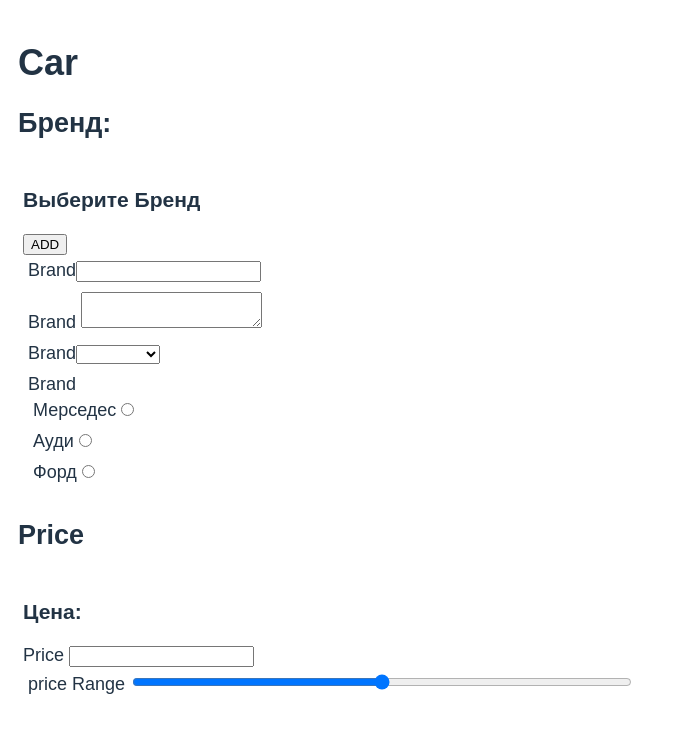
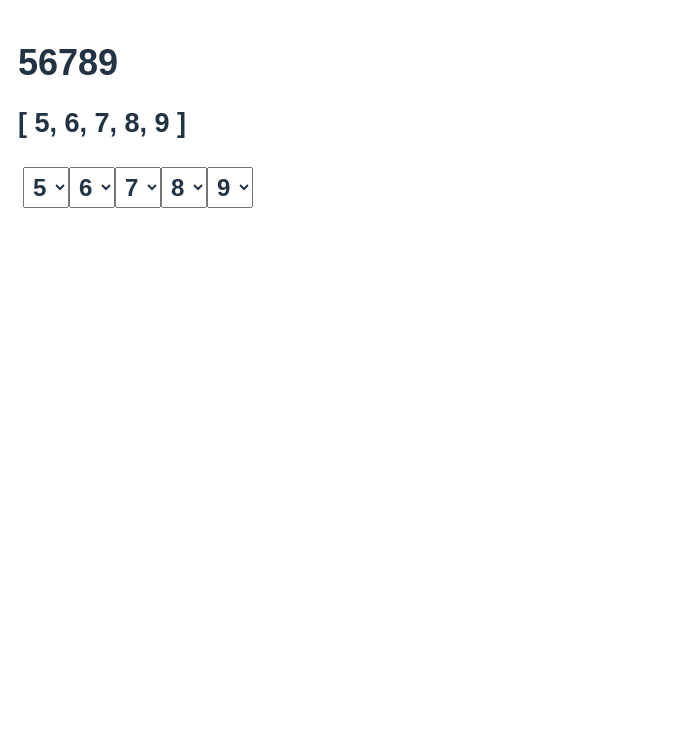
Before and after one commit to yourock1988/vue-user-input, a Vue app: page / in a window 1280 px wide. Shown: the top 732 px of the page, without its empty margins (0-675 px from the left). Built offline with nearby package versions, Linux system fonts and the light colour scheme.

Commit message:
Implemented: SuperSelect.vue

```diff
--- a/src/App.vue
+++ b/src/App.vue
@@ -1,15 +1,17 @@
 <script>
 import CarBrand from './components/car-brand/CarBrand.vue'
-import CarPrice from './components/car-Price/CarPrice.vue'
+import CarPrice from './components/car-price/CarPrice.vue'
+import SuperSelect from './SuperSelect.vue'
 
 export default {
-  components: { CarBrand, CarPrice },
+  components: { CarBrand, CarPrice, SuperSelect },
 
   data() {
     return {
+      // single source of truth
       car: {
-        brand: '',
-        price: '',
+        brand: 'йцук',
+        price: 10000,
       },
     }
   },
@@ -18,33 +20,13 @@ export default {
 
 <template>
   <div>
-    <h1>Car</h1>
+    <SuperSelect></SuperSelect>
 
-    <h2>Бренд: {{ car.brand }}</h2>
+    <!-- <h1>Car {{ car }}</h1>
 
     <CarBrand @car-brand-updated="car.brand = $event" />
 
-    <h2>Price {{ car.price }}</h2>
-
-    <CarPrice @car-price-updated="car.price = $event" />
-
-    <!-- <select name="x10000"></select>
-    <select name="x1000"></select>
-    <select name="x100"></select>
-    <select name="x10"></select>
-    <select name="x1"></select> -->
-
-    <!-- <div>
-      <h2>Price</h2>
-      <div>
-        <label for="">Price</label>
-        <input type="number" />
-      </div>
-      <div>
-        <label for="">Price</label>
-        <input type="range" />
-      </div>
-    </div> -->
+    <CarPrice @car-price-updated="car.price = $event" /> -->
 
     <!-- <div>
       <h2>HasTurbo</h2>
--- /dev/null
+++ b/src/SuperSelect.vue
@@ -0,0 +1,45 @@
+<script>
+export default {
+  data() {
+    return {
+      structuredNumber: [5, 6, 7, 8, 9],
+
+      digits: [0, 1, 2, 3, 4, 5, 6, 7, 8, 9],
+    }
+  },
+
+  computed: {
+    number() {
+      return +this.structuredNumber.toString().replaceAll(',', '')
+    },
+  },
+}
+</script>
+
+<template>
+  <h1>{{ number }}</h1>
+  <h2>{{ structuredNumber }}</h2>
+  <div>
+    <select
+      v-for="(partVal, partKey) in structuredNumber"
+      :key="partKey"
+      :value="partVal"
+      @change="structuredNumber[partKey] = +$event.target.value"
+    >
+      <option v-for="digit of digits" :key="digit">
+        {{ digit }}
+      </option>
+    </select>
+  </div>
+</template>
+
+<style>
+select,
+option {
+  font-size: 24px;
+  font-family: sans-serif;
+  color: #234;
+  font-weight: bold;
+  padding: 5px;
+}
+</style>
--- a/src/components/car-Price/CarPrice.vue
+++ b/src/components/car-Price/CarPrice.vue
@@ -1,6 +1,6 @@
 <script>
-import CarPriceInput from '../car-Price/CarPriceInput.vue'
-import CarPriceRange from '../car-Price/CarPriceRange.vue'
+import CarPriceInput from './CarPriceInput.vue'
+import CarPriceRange from './CarPriceRange.vue'
 
 export default {
   components: { CarPriceInput, CarPriceRange },
@@ -9,14 +9,13 @@ export default {
 
   data() {
     return {
-      carPrice: '',
+      carPrice: 0,
     }
   },
 
   watch: {
     carPrice(newValue) {
       this.$emit('car-price-updated', newValue)
-      console.log(newValue)
     },
   },
 }
@@ -24,7 +23,9 @@ export default {
 
 <template>
   <div>
-    <h3>Цена: {{ carPrice }}</h3>
+    <h2>Price: {{ carPrice }}</h2>
+
+    <h3>Выберите цену:</h3>
 
     <CarPriceInput v-model="carPrice" />
 
--- a/src/components/car-Price/CarPriceInput.vue
+++ b/src/components/car-Price/CarPriceInput.vue
@@ -18,6 +18,6 @@ export default {
     type="number"
     id="priceInput"
     :value="modelValue"
-    @input="$emit('update:model-value', $event.target.value)"
+    @input="$emit('update:model-value', +$event.target.value)"
   />
 </template>
--- a/src/components/car-Price/CarPriceRange.vue
+++ b/src/components/car-Price/CarPriceRange.vue
@@ -21,7 +21,7 @@ export default {
       min="0"
       max="100000"
       :value="modelValue"
-      @input="$emit('update:model-value', $event.target.value)"
+      @input="$emit('update:model-value', +$event.target.value)"
     />
   </div>
 </template>
--- a/src/components/car-brand/CarBrand.vue
+++ b/src/components/car-brand/CarBrand.vue
@@ -1,8 +1,8 @@
 <script>
-import BrandInputText from '../car-brand/BrandInputText.vue'
-import BrandTextarea from '../car-brand/BrandTextarea.vue'
-import BrandSelect from '../car-brand/BrandSelect.vue'
-import BrandRadio from '../car-brand/BrandRadio.vue'
+import BrandInputText from './BrandInputText.vue'
+import BrandTextarea from './BrandTextarea.vue'
+import BrandSelect from './BrandSelect.vue'
+import BrandRadio from './BrandRadio.vue'
 
 export default {
   components: { BrandInputText, BrandTextarea, BrandSelect, BrandRadio },
@@ -26,7 +26,9 @@ export default {
 
 <template>
   <div>
-    <h3>Выберите Бренд</h3>
+    <h2>Бренд: {{ carBrand }}</h2>
+
+    <h3>Выберите бренд:</h3>
 
     <button @click="availableBrands[carBrand] = carBrand">ADD</button>
 
```
